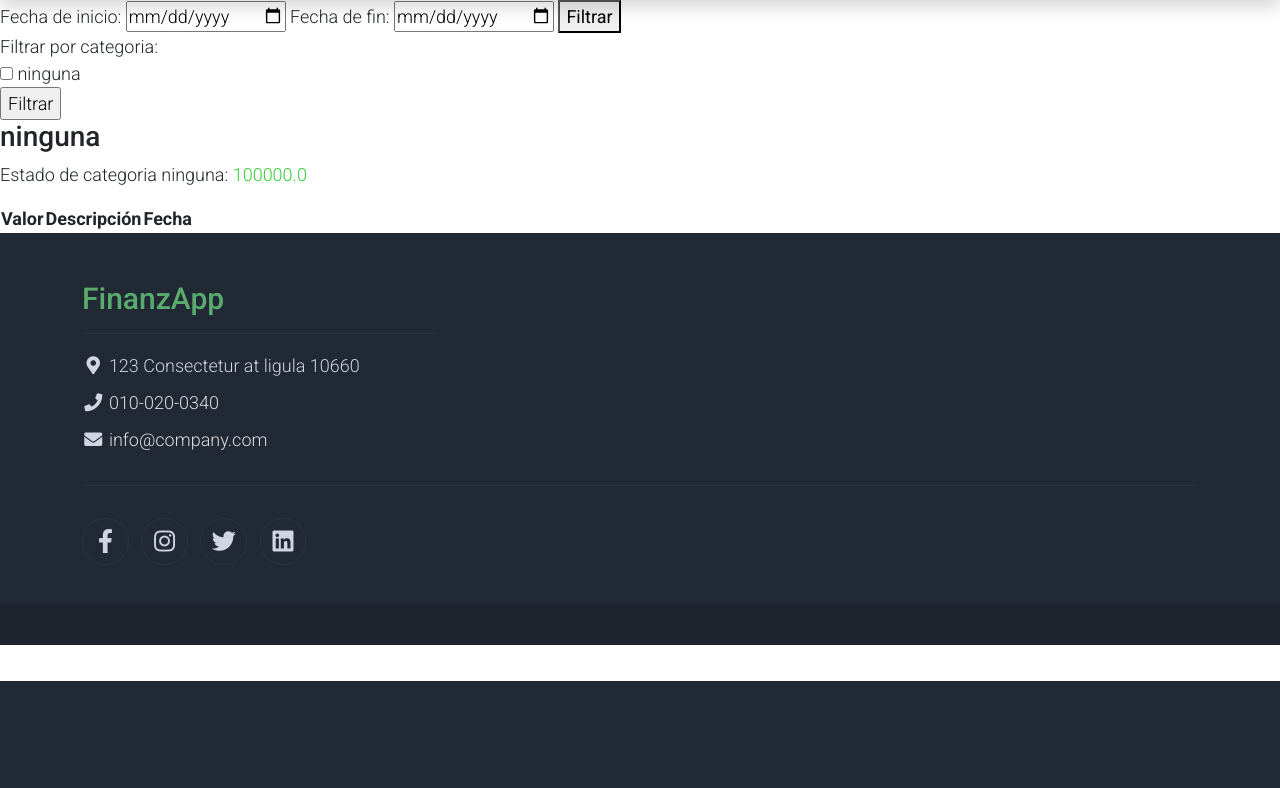
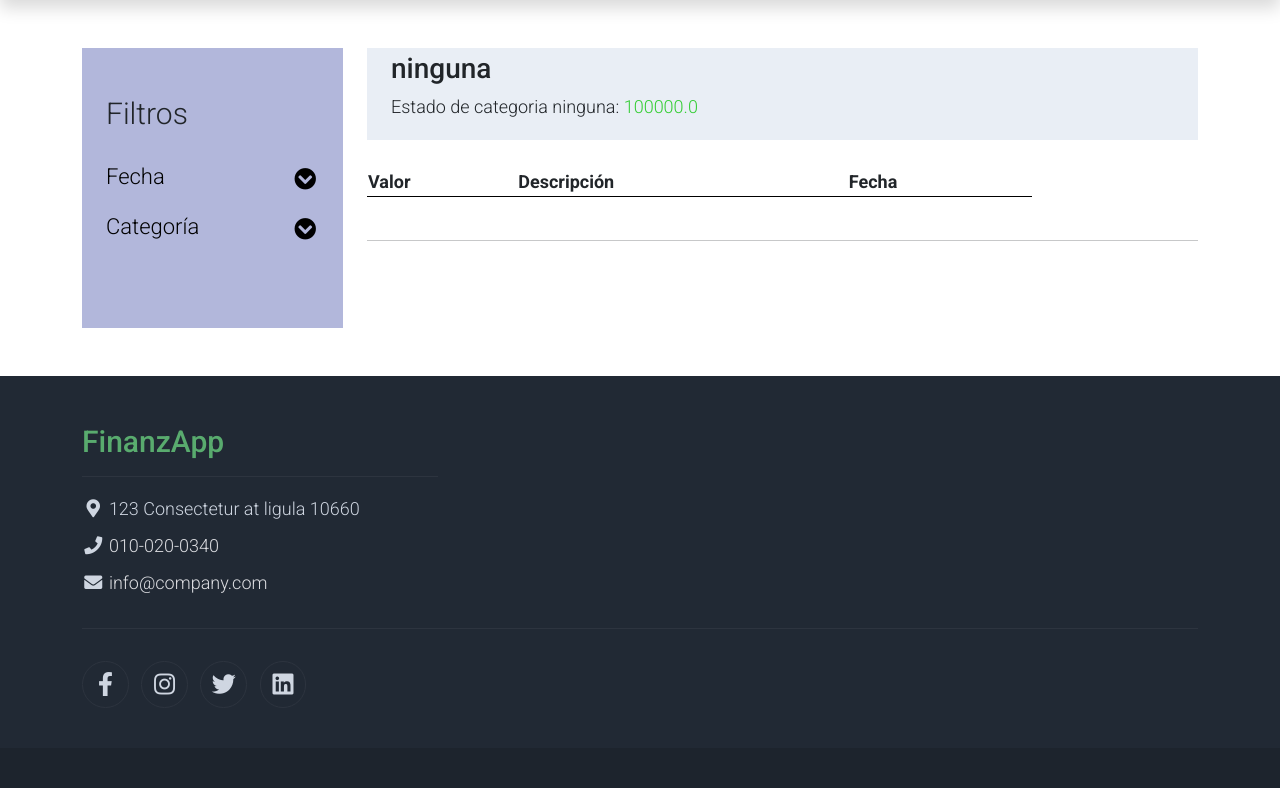
Before and after one commit to DCC-CC4401/2023-1-Grupo-2, a Django app: page /list/ in a window 1280 px wide. Shown: the part 119-907 px from the top of the page. Before the commit the page ends 800 px from the top, so only its background shows below. Run offline with Django 4.2, Linux system fonts and the light colour scheme; a user stored in the database is signed in; data comes from the database, SQL or seed files in the repository; both versions use the stored data as it was after the commit; lists and menus that the app fills with data are empty; some libraries are stand-ins or nearby versions.

Commit message:
add style to list of transactions

```diff
--- a/finanzapp_proj/finanzapp/templates/listado.html
+++ b/finanzapp_proj/finanzapp/templates/listado.html
@@ -1,13 +1,45 @@
 {% extends 'base.html' %}
 {% block content %}
-<div>
+
+<section class="container py-5">
+    <div class="row">
+
+        <!-- Filtros -->
+
+        <div class="col-lg-3">
+            <div class="container-fluid py-5" style="background-color: #b2b7db;">
+                <h1 class="h2 pb-4">Filtros</h1>
+                <ul class="list-unstyled templatemo-accordion">
+                    <li class="pb-3">
+                        <a class="collapsed d-flex justify-content-between h3 text-decoration-none" href="#">
+                            Fecha
+                            <i class="fa fa-fw fa-chevron-circle-down mt-1"></i>
+                        </a>
+                        <ul class="collapse show list-unstyled pl-3">
+                            <li>
                                 <form method="GET" action="{% url 'list' %}">
-    <label for="start_date">Fecha de inicio:</label>
-    <input type="date" id="start_date" name="start_date">
-    <label for="end_date">Fecha de fin:</label>
-    <input type="date" id="end_date" name="end_date">
-    <button type="submit">Filtrar</button>
+                                    <table>
+                                        <tr>
+                                            <td style="padding-right: 15px;"><label for="start_date">Desde:</label></td>
+                                            <td style="padding-right: 15px;"><input type="date" id="start_date" name="start_date"></td>
+                                        </tr>
+                                        <tr>
+                                            <td style="padding-right: 15px;"><label for="end_date">Hasta:</label></td>
+                                            <td style="padding-right: 15px;"><input type="date" id="end_date" name="end_date"></td>
+                                        </tr>
+                                    </table>
+                                    <input type="submit" value="Filtrar">
                                 </form>
+                            </li>
+                        </ul>
+                    </li>
+                    <li class="pb-3">
+                        <a class="collapsed d-flex justify-content-between h3 text-decoration-none" href="#">
+                            Categoría
+                            <i class="fa fa-fw fa-chevron-circle-down mt-1"></i>
+                        </a>
+                        <ul class="collapse show list-unstyled pl-3">
+                            <li>
                                 <form action="{% url 'list' %}" method="GET">
                                     <label>Filtrar por categoria:</label><br>
                                         {% for category in categories %}
@@ -17,9 +49,18 @@
                                         {% endfor %}
                                     <input type="submit" value="Filtrar">
                                 </form>
+                            </li>
+                        </ul>
+                    </li>
+                </ul>
+            </div>
+        </div>
 
+        <!-- Tablas -->
+
+        <div class="col-lg-9">
             {% for category in transactions %}
-  <div>
+                <div class="container-fluid bg-light py-1">
                     <h3>{{ category.name }}</h3>
                     {% for budget in budgets %}
                         {% if category.name == budget.name %}
@@ -31,12 +72,15 @@
                         {% endif %}
                     {% endfor %}
                 </div>
-    <table>
+                <br>
+                <table style="width:80%; border-collapse: collapse;">
                     <thead>
                         <tr>
-                <th scope="col">Valor</th>
-                <th scope="col">Descripción</th>
-                <th scope="col">Fecha</th>
+                            <th scope="col" style="border-bottom: 1px solid black; ">Valor</th>
+                            <th scope="col" style="border-bottom: 1px solid black; ">Descripción</th>
+                            <th scope="col" style="border-bottom: 1px solid black; ">Fecha</th>
+                            <th scope="col" style="border-bottom: 1px solid black; "></th>
+                            <th scope="col" style="border-bottom: 1px solid black; "></th>
                         </tr>
                     </thead>
                     <tbody>
@@ -55,7 +99,10 @@
                         {% endfor %}
                     </tbody>
                 </table>
-    </div>
+                <br><hr><br>
                 {% endfor %}
         </div>
+
+    </div>
+</section>
 {% endblock %}
```
Also changed, not shown: finanzapp_proj/db.sqlite3. Lines whose indentation alone changed are shown as unchanged.
